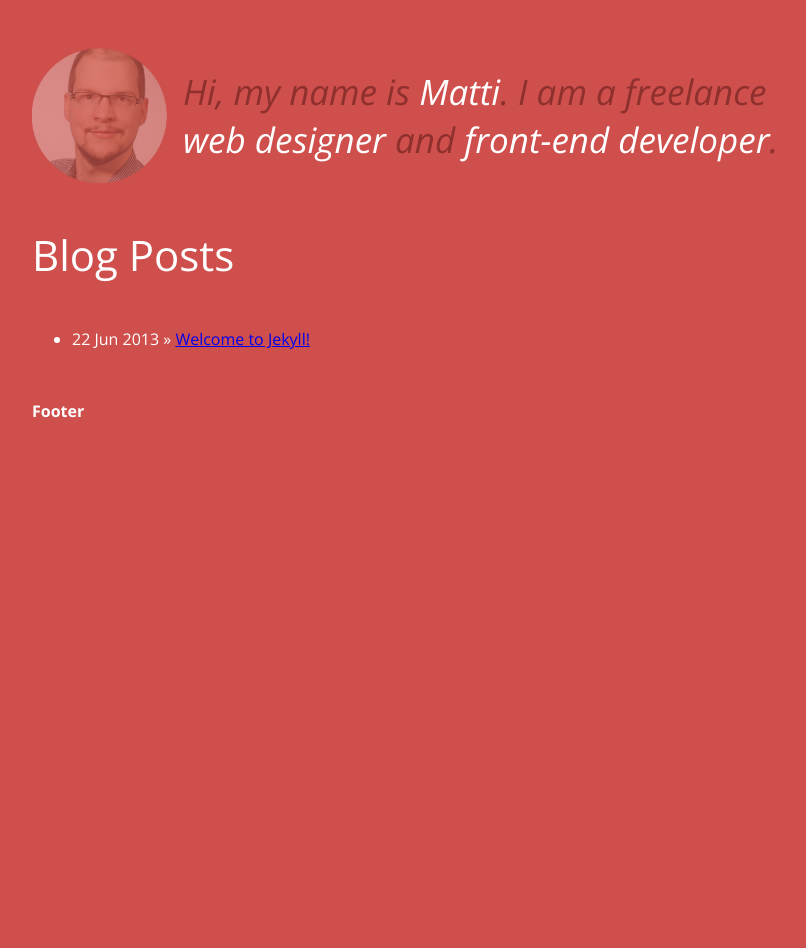
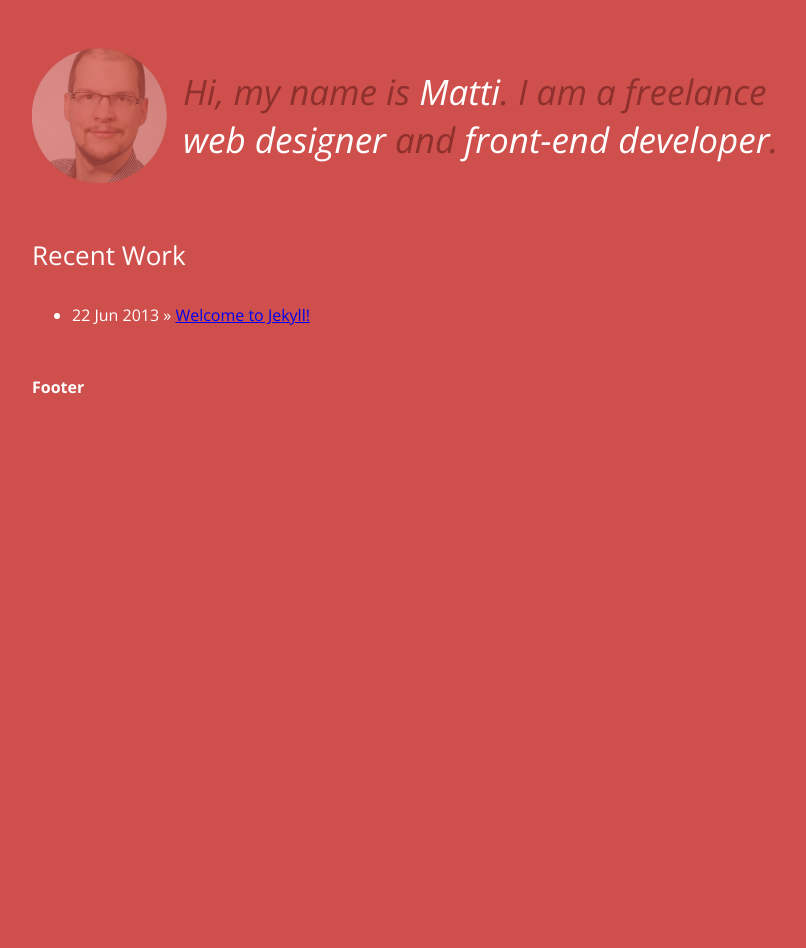
Before and after one commit to mbesser/mbesser.github.io, a Jekyll site: the page built from index.html, in a window 1280 px wide. Shown: the whole page, without its empty margins (224-1030 px from the left). Built offline with Jekyll 4.4.1, drawn with Linux system fonts in a browser that asks for light colours.

Commit message:
Adds small changes to layouts.

```diff
--- a/_layouts/post.html
+++ b/_layouts/post.html
@@ -1,7 +1,7 @@
 ---
 layout: default
 ---
-<h2>{{ page.title }}</h2>
+<h3>{{ page.title }}</h3>
 <p class="meta">{{ page.date | date_to_string }}</p>
 
 <div class="post">
--- a/index.html
+++ b/index.html
@@ -1,13 +1,12 @@
 ---
 layout: default
-title: Your New Jekyll Site
+title: Portfolio
 ---
 
-<div id="home">
-  <h1>Blog Posts</h1>
-  <ul class="posts">
-    {% for post in site.posts %}
-      <li><span>{{ post.date | date_to_string }}</span> &raquo; <a href="{{ post.url }}">{{ post.title }}</a></li>
-    {% endfor %}
-  </ul>
-</div>
+
+<h2>Recent Work</h2>
+<ul class="posts">
+  {% for post in site.posts %}
+  <li><span>{{ post.date | date_to_string }}</span> &raquo; <a href="{{ post.url }}">{{ post.title }}</a></li>
+  {% endfor %}
+</ul>
```
